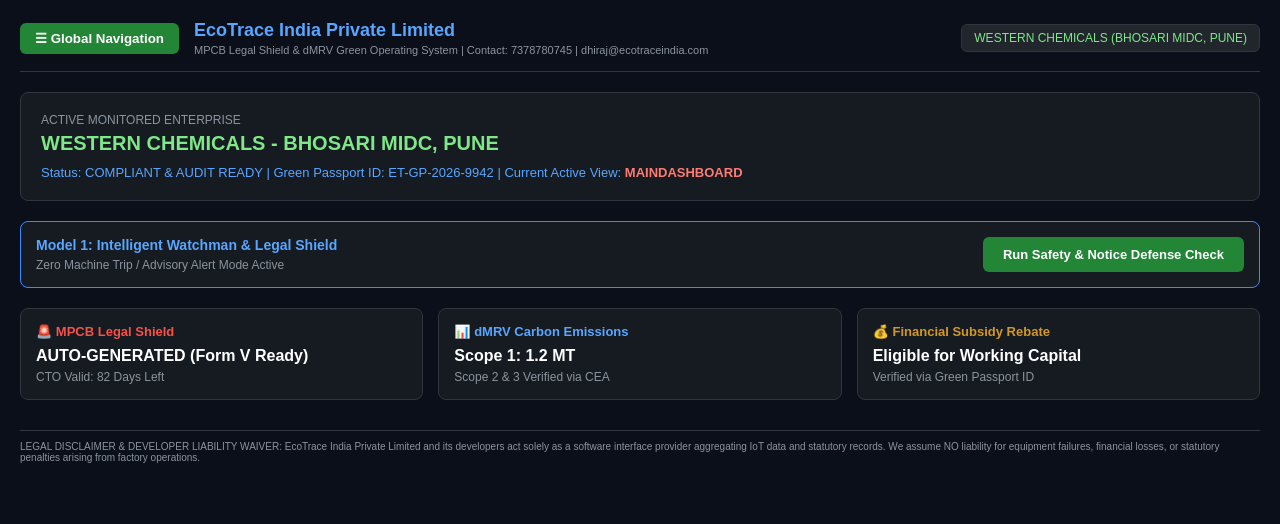
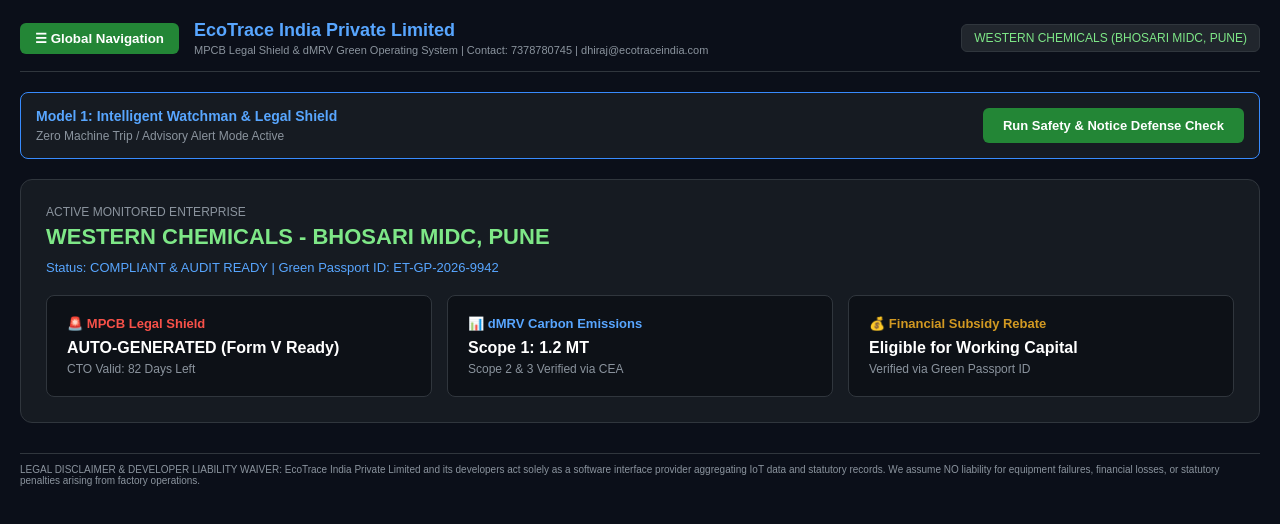
Before and after one commit to dhirajnikam67-cloud/ecotrace-live, a Next.js app: page / in a window 1280 px wide. Shown: the top 524 px of the page. Built offline with nearby package versions, Linux system fonts and the light colour scheme.

Commit message:
Update page.js

```diff
--- a/app/page.js
+++ b/app/page.js
@@ -31,7 +31,7 @@
   return (
     <main style={{ padding: '20px', background: '#0b0f19', color: '#fff', minHeight: '100vh', fontFamily: 'sans-serif' }}>
 
-      {/* Top Navigation Bar */}
+      {/* Top Header & Global Navigation Toggle */}
       <div style={{ display: 'flex', justifyContent: 'space-between', alignItems: 'center', borderBottom: '1px solid #30363d', paddingBottom: '15px' }}>
         <div style={{ display: 'flex', alignItems: 'center', gap: '15px' }}>
           <button
@@ -96,14 +96,7 @@
         </div>
       )}
 
-      {/* ACTIVE MONITORED ENTERPRISE HEADER */}
-      <div style={{ marginTop: '20px', background: '#161b22', padding: '20px', borderRadius: '8px', border: '1px solid #30363d' }}>
-        <div style={{ fontSize: '12px', color: '#8b949e', textTransform: 'uppercase' }}>Active Monitored Enterprise</div>
-        <h3 style={{ color: '#7ee787', margin: '5px 0 10px 0', fontSize: '20px' }}>WESTERN CHEMICALS - BHOSARI MIDC, PUNE</h3>
-        <p style={{ color: '#58a6ff', fontSize: '13px', margin: 0 }}>Status: COMPLIANT & AUDIT READY | Green Passport ID: ET-GP-2026-9942 | Current Active View: <b style={{color: '#ff7b72'}}>{activeModule.toUpperCase()}</b></p>
-      </div>
-
-      {/* Model 1 Safe Integration Panel */}
+      {/* Model 1 Safe Integration Panel (Always active on top) */}
       <div style={{ margin: '20px 0', padding: '15px', background: '#161b22', borderRadius: '8px', border: '1px solid #388bfd' }}>
         <div style={{ display: 'flex', justifyContent: 'space-between', alignItems: 'center' }}>
           <div>
@@ -126,41 +119,82 @@
         )}
       </div>
 
-      {/* DYNAMIC MODULE DETAILS VIEW (Changes based on Global Navigation selection) */}
+      {/* 1. MAIN DASHBOARD VIEW */}
       {activeModule === 'mainDashboard' && (
-        <div style={{ display: 'grid', gridTemplateColumns: 'repeat(3, 1fr)', gap: '15px', marginTop: '20px' }}>
-          <div style={{ background: '#161b22', padding: '15px', borderRadius: '8px', border: '1px solid #30363d' }}>
+        <div style={{ marginTop: '20px', background: '#161b22', padding: '25px', borderRadius: '12px', border: '1px solid #30363d' }}>
+          <div style={{ fontSize: '12px', color: '#8b949e', textTransform: 'uppercase' }}>Active Monitored Enterprise</div>
+          <h3 style={{ color: '#7ee787', margin: '5px 0 10px 0', fontSize: '22px' }}>WESTERN CHEMICALS - BHOSARI MIDC, PUNE</h3>
+          <p style={{ color: '#58a6ff', fontSize: '13px', margin: '0 0 20px 0' }}>Status: COMPLIANT & AUDIT READY | Green Passport ID: ET-GP-2026-9942</p>
+
+          <div style={{ display: 'grid', gridTemplateColumns: 'repeat(3, 1fr)', gap: '15px' }}>
+            <div style={{ background: '#0d1117', padding: '20px', borderRadius: '8px', border: '1px solid #30363d' }}>
               <div style={{ color: '#f85149', fontWeight: 'bold', fontSize: '13px' }}>🚨 MPCB Legal Shield</div>
               <div style={{ fontSize: '16px', fontWeight: 'bold', color: '#fff', marginTop: '8px' }}>AUTO-GENERATED (Form V Ready)</div>
               <div style={{ color: '#8b949e', fontSize: '12px', marginTop: '5px' }}>CTO Valid: 82 Days Left</div>
             </div>
-          <div style={{ background: '#161b22', padding: '15px', borderRadius: '8px', border: '1px solid #30363d' }}>
+            <div style={{ background: '#0d1117', padding: '20px', borderRadius: '8px', border: '1px solid #30363d' }}>
               <div style={{ color: '#58a6ff', fontWeight: 'bold', fontSize: '13px' }}>📊 dMRV Carbon Emissions</div>
               <div style={{ fontSize: '16px', fontWeight: 'bold', color: '#fff', marginTop: '8px' }}>Scope 1: 1.2 MT</div>
               <div style={{ color: '#8b949e', fontSize: '12px', marginTop: '5px' }}>Scope 2 & 3 Verified via CEA</div>
             </div>
-          <div style={{ background: '#161b22', padding: '15px', borderRadius: '8px', border: '1px solid #30363d' }}>
+            <div style={{ background: '#0d1117', padding: '20px', borderRadius: '8px', border: '1px solid #30363d' }}>
               <div style={{ color: '#d29922', fontWeight: 'bold', fontSize: '13px' }}>💰 Financial Subsidy Rebate</div>
               <div style={{ fontSize: '16px', fontWeight: 'bold', color: '#fff', marginTop: '8px' }}>Eligible for Working Capital</div>
               <div style={{ color: '#8b949e', fontSize: '12px', marginTop: '5px' }}>Verified via Green Passport ID</div>
             </div>
           </div>
+        </div>
       )}
 
-      {activeModule !== 'mainDashboard' && (
-        <div style={{ marginTop: '20px', background: '#161b22', padding: '25px', borderRadius: '8px', border: '1px solid #58a6ff' }}>
-          <h3 style={{ color: '#58a6ff', marginTop: 0 }}>📂 Detailed View: {activeModule.toUpperCase()} Module</h3>
-          <p style={{ color: '#c9d1d9', fontSize: '14px' }}>This module is fully active for <b>WESTERN CHEMICALS - BHOSARI MIDC, PUNE</b>. Real-time telemetry, automated compliance reporting, and blockchain audit logs are synchronized.</p>
-          <div style={{ background: '#0d1117', padding: '15px', borderRadius: '6px', color: '#7ee787', fontFamily: 'monospace', fontSize: '12px', marginTop: '15px' }}>
+      {/* 2. MACRO CORRIDOR VIEW (Exact Match to Your Photo) */}
+      {activeModule === 'corridor' && (
+        <div style={{ marginTop: '20px', background: '#161b22', padding: '25px', borderRadius: '12px', border: '1px solid #30363d' }}>
+          <div style={{ color: '#58a6ff', fontSize: '20px', fontWeight: 'bold', marginBottom: '5px' }}>🌐 Macro-Level Green Industrial Corridor</div>
+          <div style={{ color: '#8b949e', fontSize: '13px', marginBottom: '20px' }}>India's First Green Industrial Corridor - Pune Region — Government & MCCI Regional Monitoring</div>
+
+          <div style={{ display: 'grid', gridTemplateColumns: '1fr 1fr', gap: '20px', marginBottom: '25px' }}>
+            <div style={{ background: '#0d1117', padding: '20px', borderRadius: '8px', border: '1px solid #30363d', textAlign: 'center' }}>
+              <div style={{ color: '#8b949e', fontSize: '13px', textTransform: 'uppercase' }}>Active Units</div>
+              <div style={{ color: '#58a6ff', fontSize: '32px', fontWeight: 'bold', marginTop: '5px' }}>142</div>
+            </div>
+            <div style={{ background: '#0d1117', padding: '20px', borderRadius: '8px', border: '1px solid #30363d', textAlign: 'center' }}>
+              <div style={{ color: '#8b949e', fontSize: '13px', textTransform: 'uppercase' }}>Total Carbon</div>
+              <div style={{ color: '#d29922', fontSize: '32px', fontWeight: 'bold', marginTop: '5px' }}>1250.4 T</div>
+            </div>
+          </div>
+
+          <div style={{ background: '#0d1117', padding: '20px', borderRadius: '8px', border: '1px solid #30363d' }}>
+            <div style={{ color: '#7ee787', fontWeight: 'bold', fontSize: '14px', marginBottom: '5px' }}>🔒 Zero-Knowledge Privacy Shield</div>
+            <div style={{ color: '#8b949e', fontSize: '12px', marginBottom: '15px' }}>State & MCCI audit access with complete business data protection & anonymization.</div>
+            <div style={{ background: '#238636', color: '#fff', padding: '12px', borderRadius: '6px', textAlign: 'center', fontWeight: 'bold', fontSize: '13px' }}>
+              Status: Active - 100% Data Anonymization Maintained
+            </div>
+          </div>
+
+          <button
+            onClick={() => setActiveModule('mainDashboard')}
+            style={{ marginTop: '20px', background: '#21262d', color: '#fff', border: '1px solid #30363d', padding: '8px 15px', borderRadius: '6px', cursor: 'pointer', fontWeight: 'bold' }}
+          >
+            ← Back to Main Dashboard
+          </button>
+        </div>
+      )}
+
+      {/* 3. OTHER MODULES DETAILED VIEW */}
+      {activeModule !== 'mainDashboard' && activeModule !== 'corridor' && (
+        <div style={{ marginTop: '20px', background: '#161b22', padding: '25px', borderRadius: '12px', border: '1px solid #58a6ff' }}>
+          <h3 style={{ color: '#58a6ff', marginTop: 0, fontSize: '20px' }}>📂 Detailed View: {activeModule.toUpperCase()} Module</h3>
+          <p style={{ color: '#c9d1d9', fontSize: '14px', lineHeight: '1.6' }}>This module is fully active and synchronized for <b>WESTERN CHEMICALS - BHOSARI MIDC, PUNE</b>. Real-time telemetry, automated compliance reporting, and blockchain audit logs are fully operational.</p>
+          <div style={{ background: '#0d1117', padding: '15px', borderRadius: '8px', color: '#7ee787', fontFamily: 'monospace', fontSize: '12px', marginTop: '15px' }}>
             {`>> Status: SECURE_SYNC_ACTIVE`} <br/>
             {`>> Module ID: ${activeModule}_2026_PROD`} <br/>
             {`>> Telemetry Data Feed: Connected to MSEDCL Smart Meter & ETP Sensors (Advisory Mode)`}
           </div>
           <button
             onClick={() => setActiveModule('mainDashboard')}
-            style={{ marginTop: '15px', background: '#21262d', color: '#fff', border: '1px solid #30363d', padding: '8px 15px', borderRadius: '4px', cursor: 'pointer' }}
+            style={{ marginTop: '20px', background: '#21262d', color: '#fff', border: '1px solid #30363d', padding: '10px 20px', borderRadius: '6px', cursor: 'pointer', fontWeight: 'bold' }}
           >
-            ← Back to Main Enterprise Overview
+            ← Back to Main Dashboard
           </button>
         </div>
       )}
```
Lines whose indentation alone changed are shown as unchanged.
